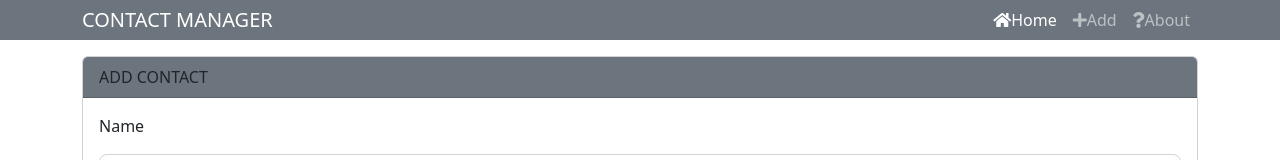
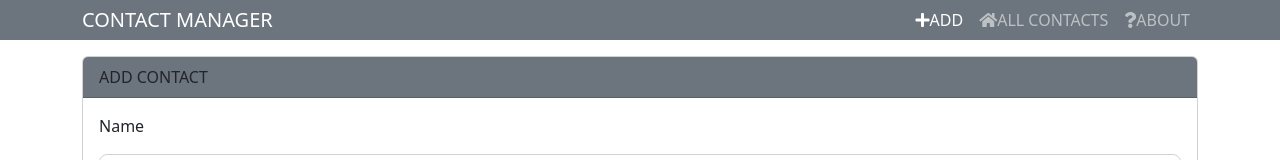
Before and after one commit to braincee/contact-manager, a React (Create React App) app: page / in a window 1280 px wide. Shown: the top 160 px of the page. Built offline with nearby package versions, Linux system fonts and the light colour scheme; no server answers.

Commit message:
add logic for navigation

```diff
--- a/src/Components/layouts/Header.js
+++ b/src/Components/layouts/Header.js
@@ -1,27 +1,46 @@
-import React from 'react';
-import { NavLink } from 'react-router-dom';
+import React, { useState } from 'react';
+import { NavLink, Link } from 'react-router-dom';
+import { BiMenu } from 'react-icons/bi';
+import { RiCloseCircleFill } from 'react-icons/ri'
+
 
 const Header = () => {
+
+  const [ nav, setNav ] = useState(false);
+
+  const handleNav = () => {
+    setNav(!nav)
+  }
+
   return (
         <nav className='navbar navbar-expand-sm navbar-dark bg-secondary mb-3 py-0'>
           <div className='container'>
             <a href = '/' className='navbar-brand'>CONTACT MANAGER</a>
-            <div>
+            <div className='right-nav'>
               <ul className='navbar-nav mr-auto'>
                 <li className='nav-item'>
-                  <NavLink to = '/' className='nav-link'><i className='fa fa-home'/>Home</NavLink>
+                  <NavLink to = '/' className='nav-link'><i className='fa fa-plus'/>ADD</NavLink>
                 </li>
                 <li className='nav-item'>
-                  <NavLink to = '/contacts'
-                  className='nav-link'><i className='fa fa-plus'/>Add
+                  <NavLink to='/contacts'
+                  className='nav-link'><i className='fa fa-home'/>ALL CONTACTS
                   </NavLink>
                 </li>
                 <li className='nav-item'>
-                  <NavLink to = '/about' className='nav-link'><i className='fa fa-question'/>About
+                  <NavLink to = '/about' className='nav-link'><i className='fa fa-question'/>ABOUT
                   </NavLink>
                 </li>
               </ul>
             </div>
+            <div className='menu'><BiMenu size={40} onClick={handleNav}/></div>
+          </div>
+          <div className={nav ? 'nav-links' : 'nav-links-1'}>
+            <div className='close'><RiCloseCircleFill size={40} onClick={handleNav}/></div>
+            <ul className="links">
+              <li><Link to='/' onClick={() => setNav(!nav)}>ADD</Link></li>
+              <li><Link to='/contacts' onClick={() => setNav(!nav)}>ALL CONTACTS</Link></li>
+              <li><Link to='/about' onClick={() => setNav(!nav)}>ABOUT</Link></li>
+            </ul>
           </div>
         </nav>
   )
```
